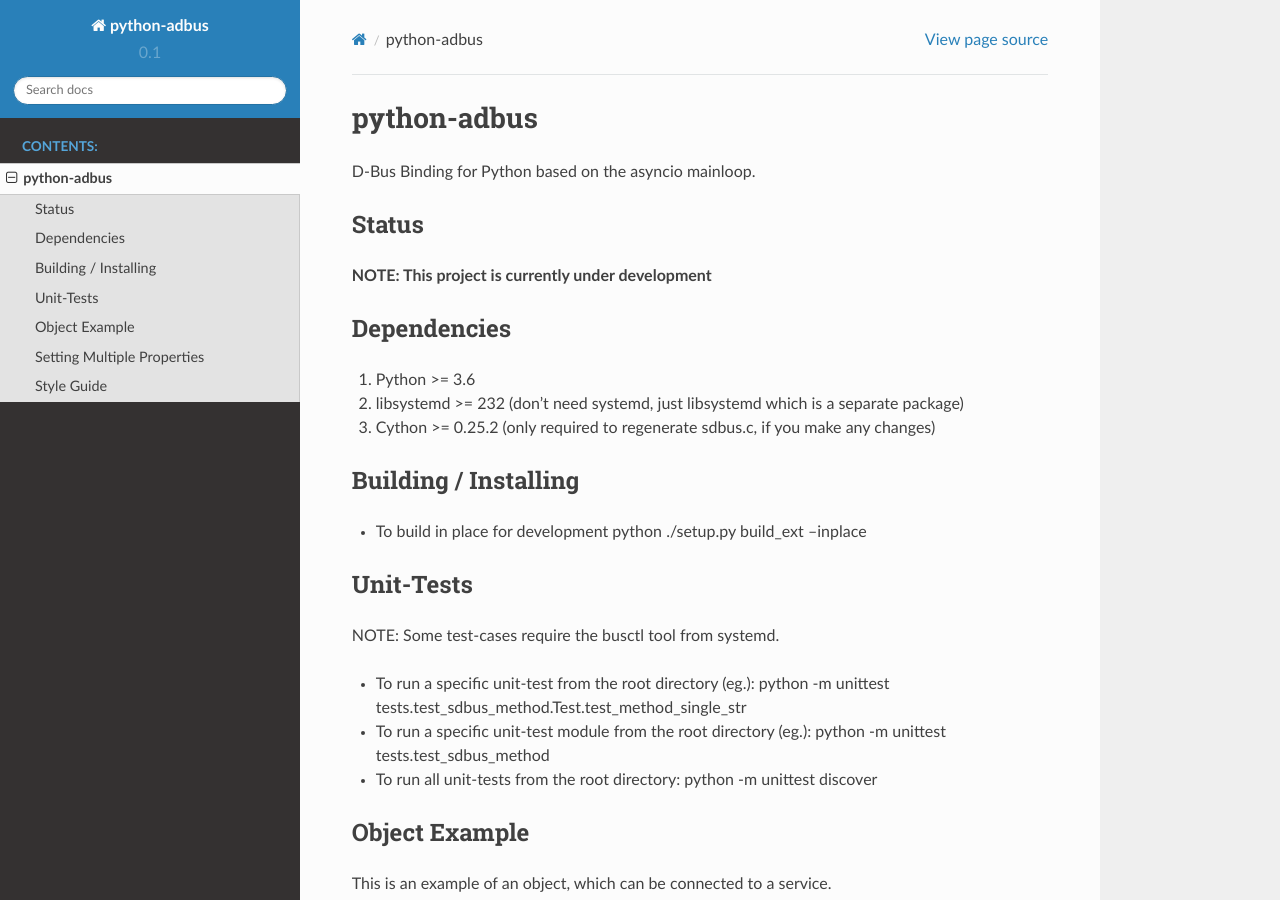
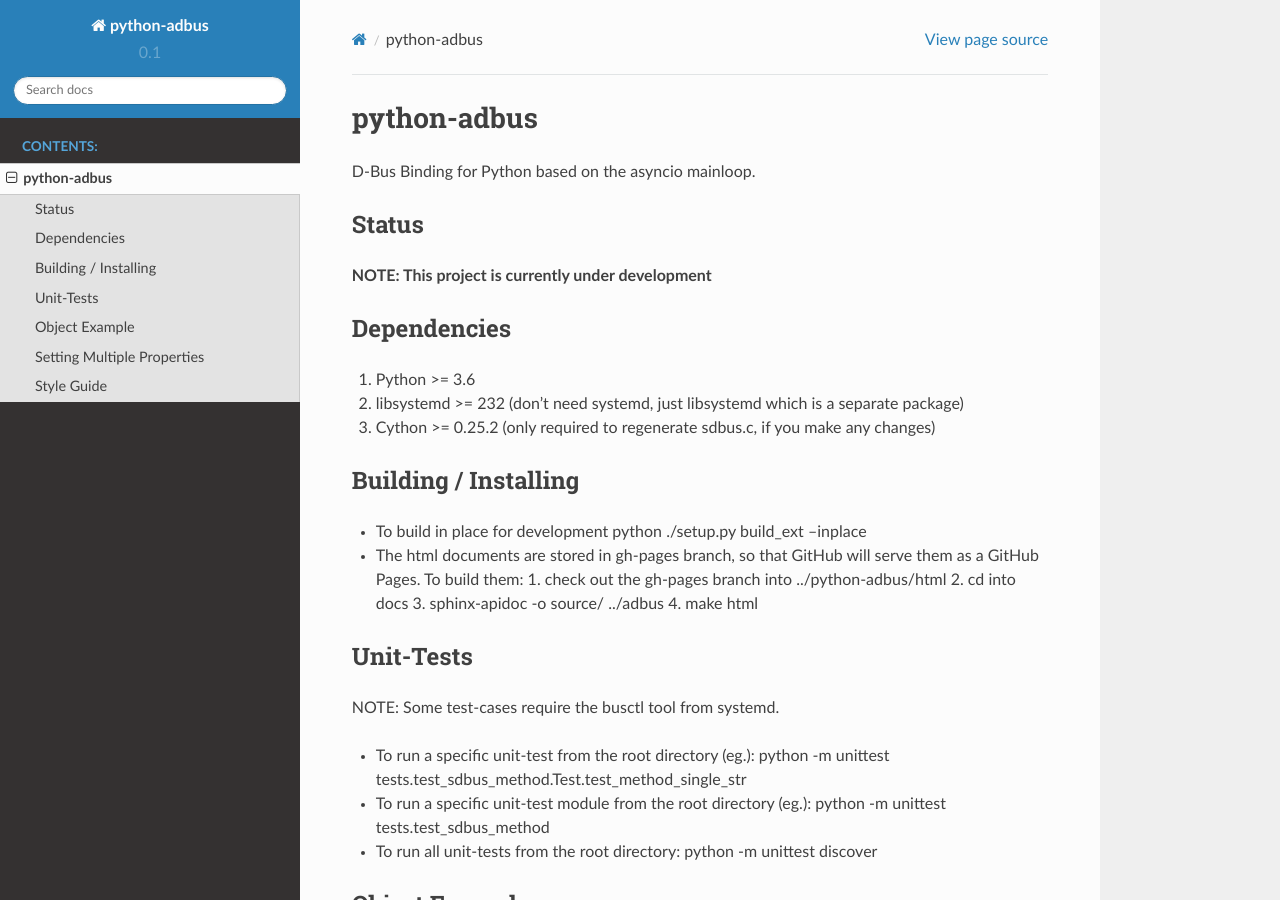
Before and after one commit to ccxtechnologies/adbus, a Sphinx documentation site: the page built from docs/source/readme.rst, in a window 1280 px wide and 900 px high. Built offline with Sphinx 7.4.7 and the Read the Docs theme 2.0.0, drawn with Linux system fonts in a browser that asks for light colours; pages that are not in the unit, such as notebooks, are missing from menus.

Commit message:
move docs to gh-pages

```diff
--- a/README.rst
+++ b/README.rst
@@ -18,7 +18,13 @@
 Building / Installing
 ---------------------
 
--  To build in place for development python ./setup.py build\_ext –inplace
+- To build in place for development python ./setup.py build\_ext –inplace
+- The html documents are stored in gh-pages branch, so that GitHub will
+  serve them as a GitHub Pages. To build them:
+  1. check out the gh-pages branch into ../python-adbus/html
+  2. cd into docs
+  3. sphinx-apidoc -o source/ ../adbus
+  4. make html
 
 Unit-Tests
 ----------
--- a/docs/source/conf.py
+++ b/docs/source/conf.py
@@ -32,7 +32,7 @@
 # extensions coming with Sphinx (named 'sphinx.ext.*') or your custom
 # ones.
 extensions = ['sphinx.ext.autodoc', 'sphinx.ext.viewcode',
-    'sphinx.ext.napoleon']
+    'sphinx.ext.napoleon', 'sphinx.ext.githubpages']
 
 # Add any paths that contain templates here, relative to this directory.
 templates_path = ['_templates']
@@ -95,7 +95,7 @@
 # Add any paths that contain custom static files (such as style sheets) here,
 # relative to this directory. They are copied after the builtin static files,
 # so a file named "default.css" will overwrite the builtin "default.css".
-html_static_path = ['_static']
+#html_static_path = ['_static']
 
 # Custom sidebar templates, must be a dictionary that maps document names
 # to template names.
```
Also changed, not shown: 1 other file.
